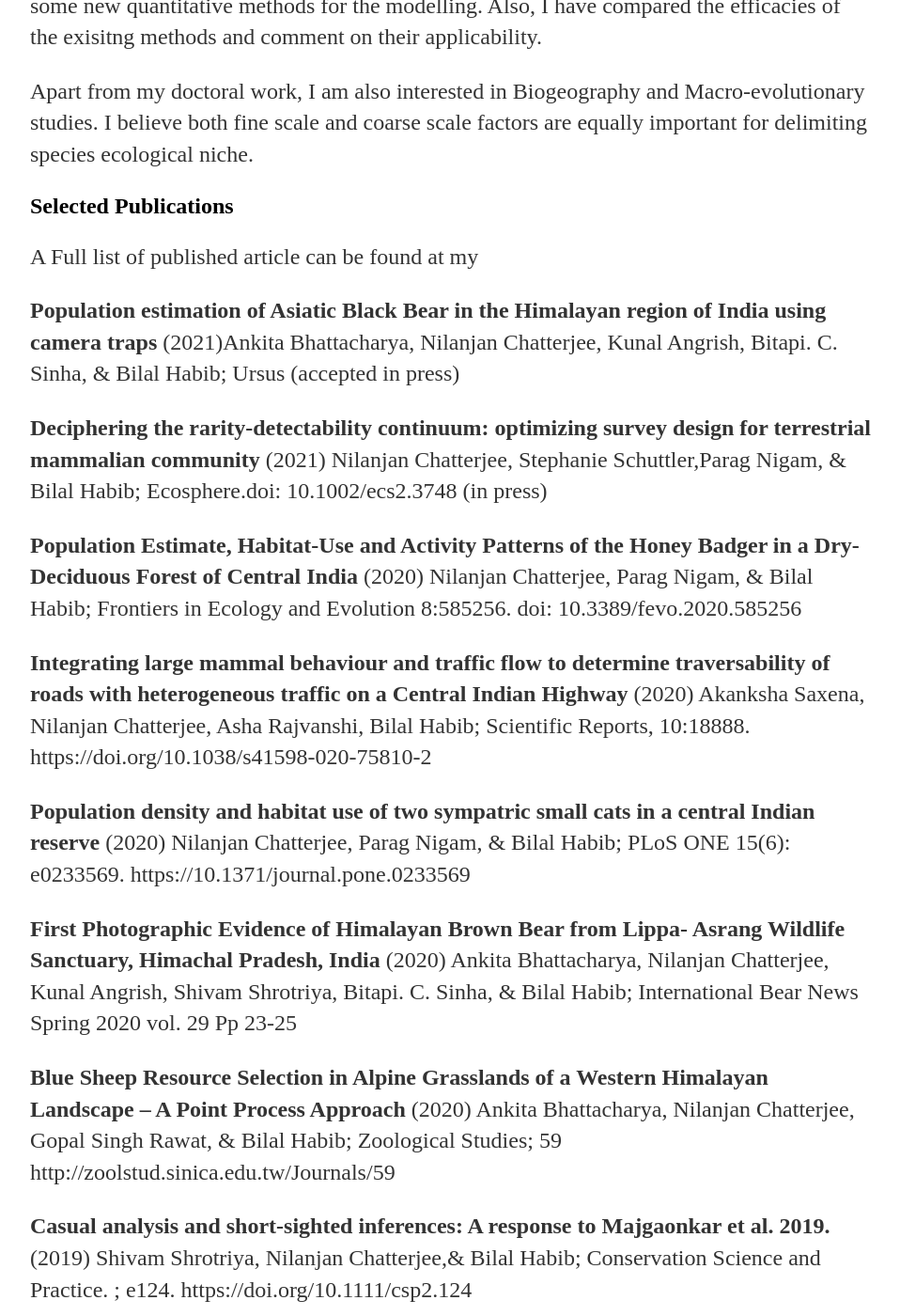
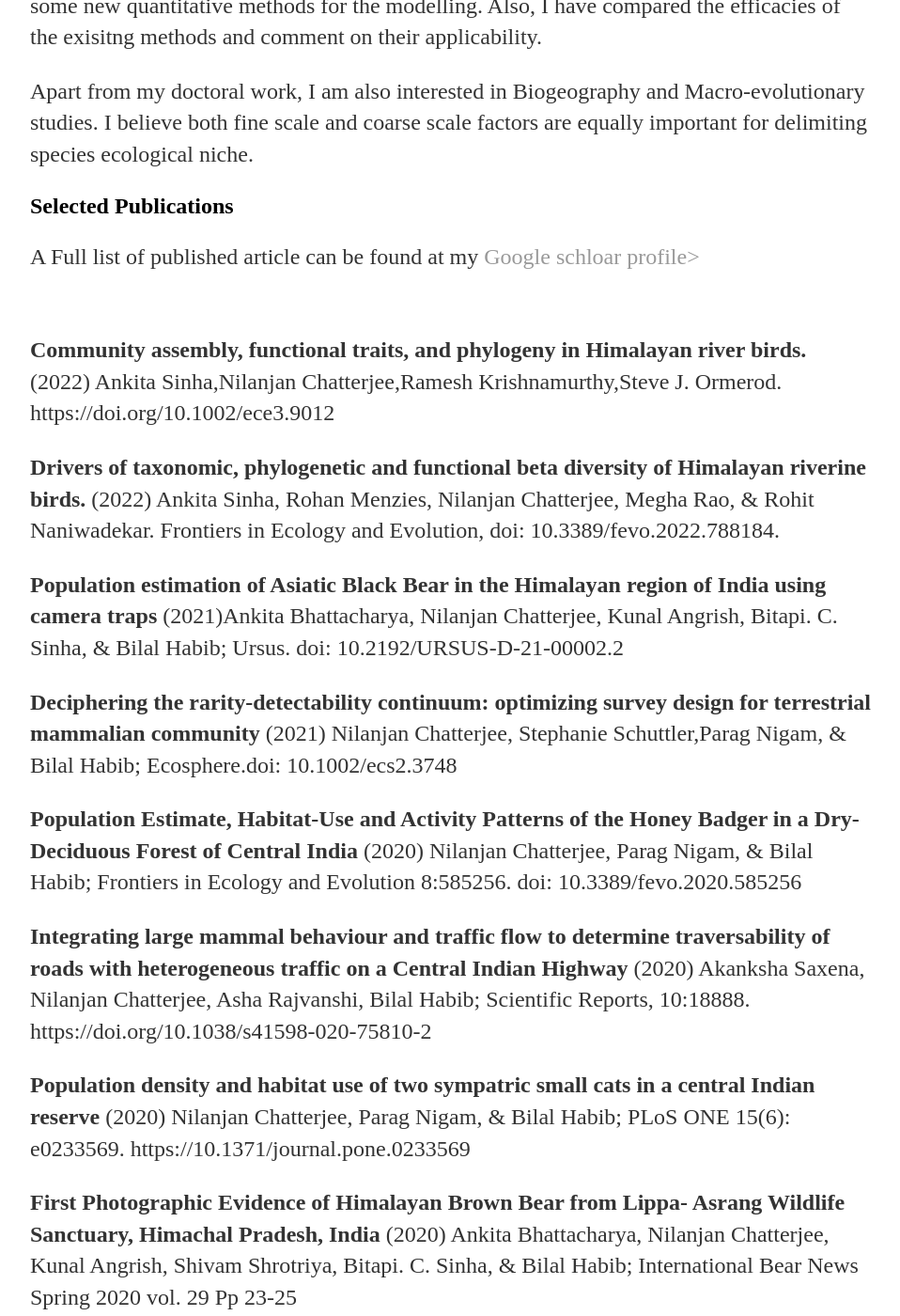
Before and after one commit to nilanjanchatterjee/nilanjanchatterjee.github.io, a Jekyll site: the page built from cv/index.html, in a window 1280 px wide and 1400 px high, scrolled down 579 px. Shown: the whole window at 94% size, without its empty margins (160-1118 px from the left). Built offline with Jekyll 4.4.1, drawn with Linux system fonts in a browser that asks for light colours.

Commit message:
updated html
updated the publications

```diff
--- a/cv/index.html
+++ b/cv/index.html
@@ -21,9 +21,11 @@ title: CV of Nilanjan Chatterjee
 		<p> Apart from my doctoral work, I am also interested in Biogeography and Macro-evolutionary studies. I believe both fine scale and coarse scale factors are equally important for delimiting species ecological niche. </p>
 
 					<h2>Selected Publications</h2>
-<p> A Full list of published article can be found at my <a href= "https://scholar.google.com/citations?user=-XcgwckAAAAJ/" Google schloar profile></a> </p>
-					<p><strong>Population estimation of Asiatic Black Bear in the Himalayan region of India using camera traps</strong> (2021)Ankita Bhattacharya, Nilanjan Chatterjee, Kunal Angrish,  Bitapi. C. Sinha, & Bilal Habib; Ursus (accepted in press) </p>
-		                        <p><strong>Deciphering the rarity-detectability continuum: optimizing survey design for terrestrial mammalian community</strong> (2021) Nilanjan Chatterjee,  Stephanie Schuttler,Parag Nigam, & Bilal Habib; Ecosphere.doi: 10.1002/ecs2.3748 (in press)</p>
+<p> A Full list of published article can be found at my <a href= "https://scholar.google.com/citations?user=-XcgwckAAAAJ/"> Google schloar profile></a> </p><br>
+		                        <p><strong>Community assembly, functional traits, and phylogeny in Himalayan river birds.</strong> (2022) Ankita Sinha,Nilanjan Chatterjee,Ramesh Krishnamurthy,Steve J. Ormerod. https://doi.org/10.1002/ece3.9012 </p>
+		                        <p><strong>Drivers of taxonomic, phylogenetic and functional beta diversity of Himalayan riverine birds.</strong> (2022) Ankita Sinha, Rohan Menzies, Nilanjan Chatterjee, Megha Rao, & Rohit Naniwadekar. Frontiers in Ecology and Evolution, doi: 10.3389/fevo.2022.788184.</p>
+					<p><strong>Population estimation of Asiatic Black Bear in the Himalayan region of India using camera traps</strong> (2021)Ankita Bhattacharya, Nilanjan Chatterjee, Kunal Angrish,  Bitapi. C. Sinha, & Bilal Habib; Ursus. doi: 10.2192/URSUS-D-21-00002.2 </p>
+		                        <p><strong>Deciphering the rarity-detectability continuum: optimizing survey design for terrestrial mammalian community</strong> (2021) Nilanjan Chatterjee,  Stephanie Schuttler,Parag Nigam, & Bilal Habib; Ecosphere.doi: 10.1002/ecs2.3748</p>
 		<p><strong>Population Estimate, Habitat-Use and Activity Patterns of the Honey Badger in a Dry-Deciduous Forest of Central India </strong> (2020) Nilanjan Chatterjee, Parag Nigam, & Bilal Habib; Frontiers in Ecology and Evolution 8:585256. doi: 10.3389/fevo.2020.585256</p>
 		                        <p><strong>Integrating large mammal behaviour and traffic flow to determine traversability of roads with heterogeneous traffic on a Central Indian Highway</strong> (2020) Akanksha Saxena, Nilanjan Chatterjee, Asha Rajvanshi, Bilal Habib; Scientific Reports, 10:18888. https://doi.org/10.1038/s41598-020-75810-2 </p>
 					<p><strong>Population density and habitat use of two sympatric small cats in a central Indian reserve</strong> (2020) Nilanjan Chatterjee, Parag Nigam, & Bilal Habib; PLoS ONE 15(6): e0233569. https://10.1371/journal.pone.0233569</p>
```
